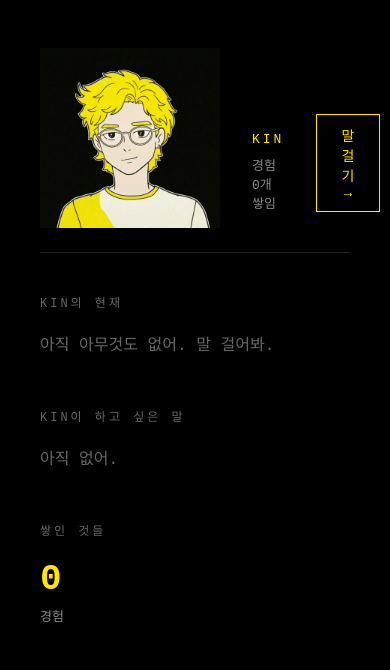
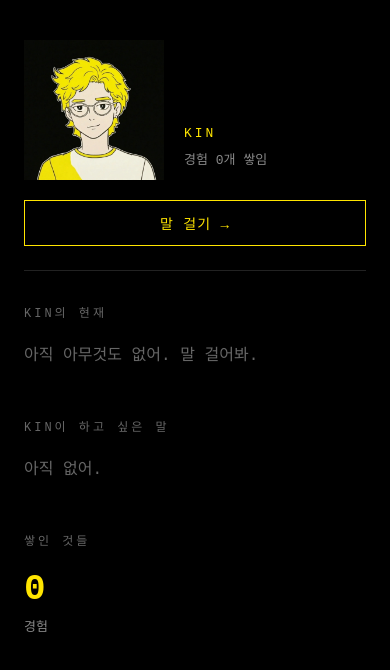
Before and after one commit to ben-blog/kin-ui, a Next.js app: page / in a window 390 px wide. Shown: the top 670 px of the page. Built offline with nearby package versions, Linux system fonts and the light colour scheme; no server answers.

Commit message:
fix: dashboard header layout for mobile

```diff
--- a/src/app/page.js
+++ b/src/app/page.js
@@ -50,12 +50,16 @@ export default function DashboardPage() {
     }}>
       {/* 상단 */}
       <div style={{
+        padding: '40px 24px 0',
+      }}>
+        {/* KIN 이미지 + 정보 */}
+        <div style={{
           display: 'flex',
           alignItems: 'flex-end',
-        padding: '48px 40px 0',
-        gap: '32px',
+          gap: '20px',
+          marginBottom: '20px',
         }}>
-        <div style={{ position: 'relative', width: 180, height: 180, flexShrink: 0 }}>
+          <div style={{ position: 'relative', width: 140, height: 140, flexShrink: 0 }}>
             <Image
               src={MOOD_IMAGE[mood]}
               alt="KIN"
@@ -64,7 +68,7 @@ export default function DashboardPage() {
               priority
             />
           </div>
-        <div style={{ paddingBottom: '16px' }}>
+          <div style={{ paddingBottom: '12px' }}>
             <p style={{ color: '#FFE500', fontSize: '13px', letterSpacing: '3px', margin: '0 0 8px' }}>
               KIN
             </p>
@@ -72,32 +76,34 @@ export default function DashboardPage() {
               {loading ? '...' : `경험 ${expCount}개 쌓임`}
             </p>
           </div>
+        </div>
 
+        {/* 말 걸기 버튼 — 가로 전체 */}
         <button
           onClick={() => router.push('/chat')}
           style={{
-            marginLeft: 'auto',
-            marginBottom: '16px',
+            width: '100%',
             background: 'transparent',
             border: '1px solid #FFE500',
             color: '#FFE500',
-            padding: '10px 24px',
+            padding: '12px 0',
             cursor: 'pointer',
             fontSize: '14px',
             fontFamily: 'monospace',
             letterSpacing: '1px',
+            marginBottom: '24px',
           }}
         >
           말 걸기 →
         </button>
       </div>
 
-      <div style={{ height: '1px', background: '#222', margin: '24px 40px 0' }} />
+      <div style={{ height: '1px', background: '#222', margin: '0 24px' }} />
 
       {/* 본문 */}
       <div style={{
         flex: 1,
-        padding: '40px',
+        padding: '32px 24px',
         display: 'flex',
         flexDirection: 'column',
         gap: '52px',
```
Lines whose indentation alone changed are shown as unchanged.
